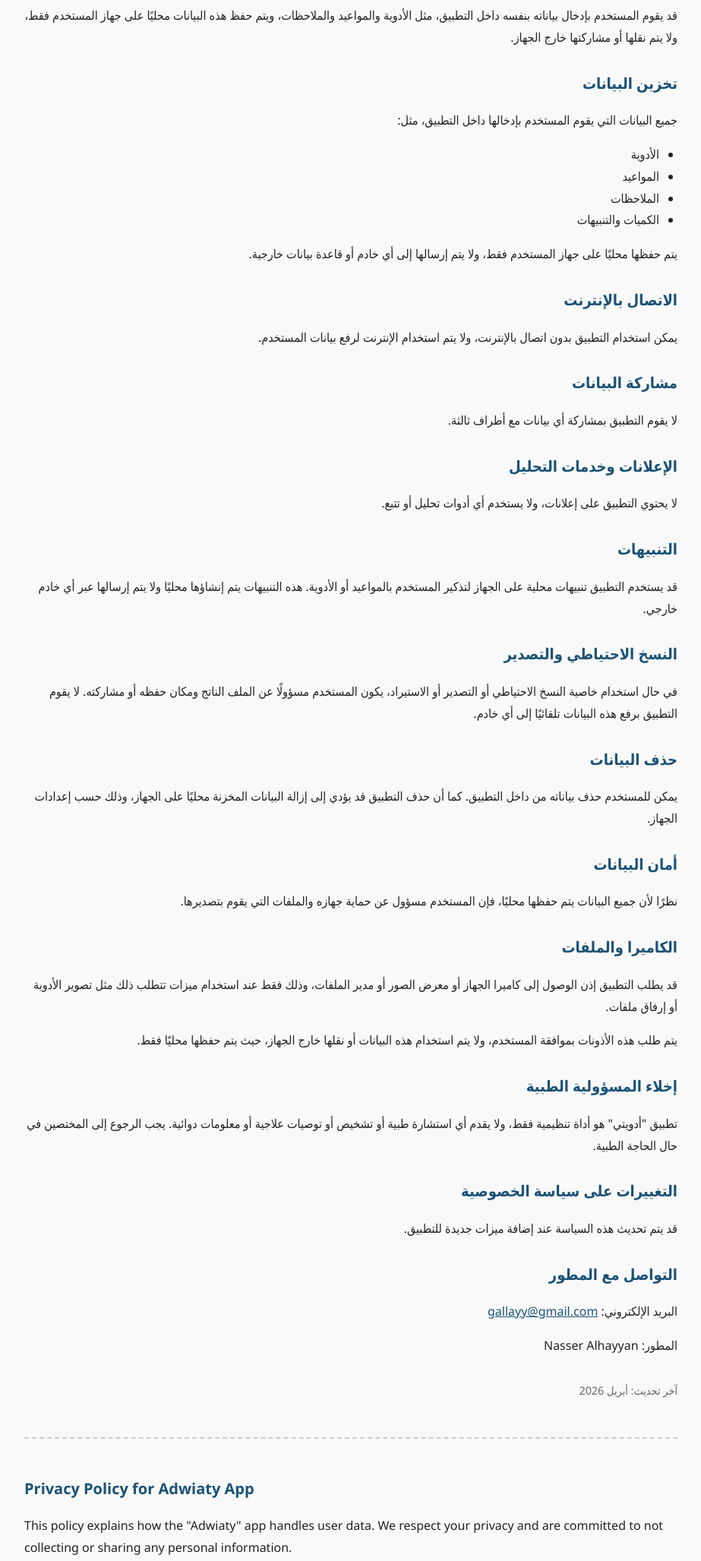
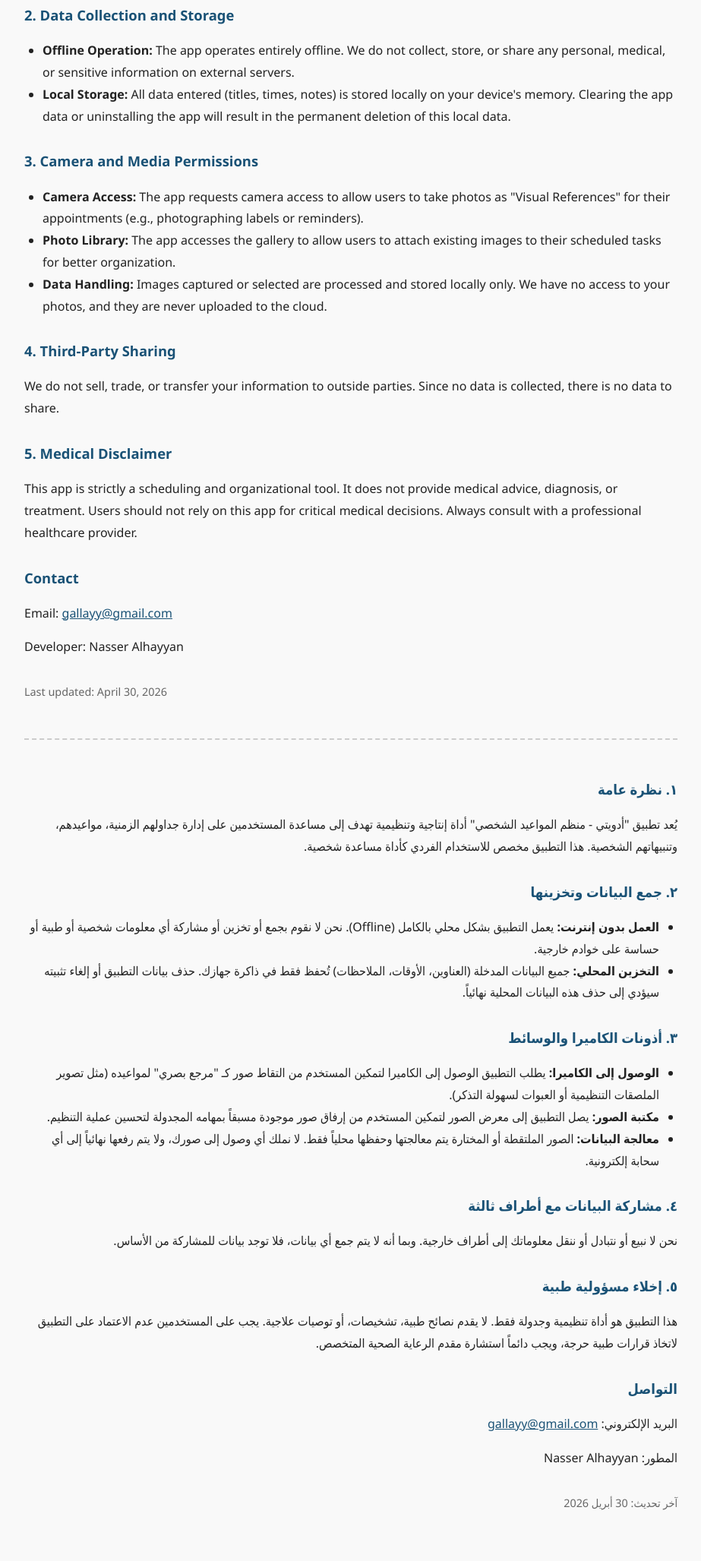
Before and after one commit to nasaa1nasaa-crypto/adwiaty-privacy, a plain HTML site: page index.html in a window 1280 px wide. Shown: the part 378-2433 px from the top of the page at 76% size, without its empty margins (178-1101 px from the left). After the commit the page ends 2408 px from the top, so only its background shows below. Drawn offline with Linux system fonts and the light colour scheme.

Commit message:
Replace privacy policy with updated version

```diff
--- a/index.html
+++ b/index.html
@@ -20,10 +20,16 @@
       color: #1a5276;
       border-bottom: 2px solid #1a5276;
       padding-bottom: 10px;
+      margin-bottom: 8px;
+    }
+    .last-updated-top {
+      text-align: center;
+      color: #666;
+      font-size: 0.9em;
       margin-bottom: 32px;
     }
     h2 {
-      font-size: 1.25em;
+      font-size: 1.15em;
       color: #1a5276;
       margin-top: 28px;
     }
@@ -45,129 +51,74 @@
       padding-right: 0;
     }
     a { color: #1a5276; }
-    .last-updated {
-      color: #666;
-      font-size: 0.9em;
-      margin-top: 32px;
-    }
+    .last-updated { color: #666; font-size: 0.9em; margin-top: 32px; }
   </style>
 </head>
 <body>
 
   <h1>Privacy Policy / سياسة الخصوصية<br>أدويتي – Adwiaty</h1>
+  <p class="last-updated-top">Last Updated: April 30, 2026</p>
 
-  <!-- ===== النسخة العربية ===== -->
-  <section>
-    <h2>سياسة الخصوصية لتطبيق أدويتي</h2>
-    <p>توضح هذه السياسة كيفية تعامل تطبيق "أدويتي" مع بيانات المستخدمين. نحن نحترم خصوصيتك ونلتزم بعدم جمع أو مشاركة أي معلومات شخصية.</p>
+  <!-- ===== English Version ===== -->
+  <section class="en-section">
+    <h2>1. Overview</h2>
+    <p>"Adwiaty - Personal Planner" is a productivity and organizational tool designed to help users manage their daily schedules, appointments, and personal reminders. This application is intended for individual use as a personal assistant tool.</p>
 
-    <h2>جمع البيانات</h2>
-    <p>لا يقوم تطبيق "أدويتي" بجمع أو إرسال أي بيانات شخصية إلى خوادم خارجية، ولا يتطلب إنشاء حساب أو تسجيل دخول.</p>
-    <p>قد يقوم المستخدم بإدخال بياناته بنفسه داخل التطبيق، مثل الأدوية والمواعيد والملاحظات، ويتم حفظ هذه البيانات محليًا على جهاز المستخدم فقط، ولا يتم نقلها أو مشاركتها خارج الجهاز.</p>
+    <h2>2. Data Collection and Storage</h2>
+    <ul>
+      <li><strong>Offline Operation:</strong> The app operates entirely offline. We do not collect, store, or share any personal, medical, or sensitive information on external servers.</li>
+      <li><strong>Local Storage:</strong> All data entered (titles, times, notes) is stored locally on your device's memory. Clearing the app data or uninstalling the app will result in the permanent deletion of this local data.</li>
+    </ul>
 
-    <h2>تخزين البيانات</h2>
-    <p>جميع البيانات التي يقوم المستخدم بإدخالها داخل التطبيق، مثل:</p>
+    <h2>3. Camera and Media Permissions</h2>
     <ul>
-      <li>الأدوية</li>
-      <li>المواعيد</li>
-      <li>الملاحظات</li>
-      <li>الكميات والتنبيهات</li>
+      <li><strong>Camera Access:</strong> The app requests camera access to allow users to take photos as "Visual References" for their appointments (e.g., photographing labels or reminders).</li>
+      <li><strong>Photo Library:</strong> The app accesses the gallery to allow users to attach existing images to their scheduled tasks for better organization.</li>
+      <li><strong>Data Handling:</strong> Images captured or selected are processed and stored locally only. We have no access to your photos, and they are never uploaded to the cloud.</li>
     </ul>
-    <p>يتم حفظها محليًا على جهاز المستخدم فقط، ولا يتم إرسالها إلى أي خادم أو قاعدة بيانات خارجية.</p>
 
-    <h2>الاتصال بالإنترنت</h2>
-    <p>يمكن استخدام التطبيق بدون اتصال بالإنترنت، ولا يتم استخدام الإنترنت لرفع بيانات المستخدم.</p>
+    <h2>4. Third-Party Sharing</h2>
+    <p>We do not sell, trade, or transfer your information to outside parties. Since no data is collected, there is no data to share.</p>
 
-    <h2>مشاركة البيانات</h2>
-    <p>لا يقوم التطبيق بمشاركة أي بيانات مع أطراف ثالثة.</p>
+    <h2>5. Medical Disclaimer</h2>
+    <p>This app is strictly a scheduling and organizational tool. It does not provide medical advice, diagnosis, or treatment. Users should not rely on this app for critical medical decisions. Always consult with a professional healthcare provider.</p>
 
-    <h2>الإعلانات وخدمات التحليل</h2>
-    <p>لا يحتوي التطبيق على إعلانات، ولا يستخدم أي أدوات تحليل أو تتبع.</p>
-
-    <h2>التنبيهات</h2>
-    <p>قد يستخدم التطبيق تنبيهات محلية على الجهاز لتذكير المستخدم بالمواعيد أو الأدوية. هذه التنبيهات يتم إنشاؤها محليًا ولا يتم إرسالها عبر أي خادم خارجي.</p>
-
-    <h2>النسخ الاحتياطي والتصدير</h2>
-    <p>في حال استخدام خاصية النسخ الاحتياطي أو التصدير أو الاستيراد، يكون المستخدم مسؤولًا عن الملف الناتج ومكان حفظه أو مشاركته. لا يقوم التطبيق برفع هذه البيانات تلقائيًا إلى أي خادم.</p>
-
-    <h2>حذف البيانات</h2>
-    <p>يمكن للمستخدم حذف بياناته من داخل التطبيق. كما أن حذف التطبيق قد يؤدي إلى إزالة البيانات المخزنة محليًا على الجهاز، وذلك حسب إعدادات الجهاز.</p>
-
-    <h2>أمان البيانات</h2>
-    <p>نظرًا لأن جميع البيانات يتم حفظها محليًا، فإن المستخدم مسؤول عن حماية جهازه والملفات التي يقوم بتصديرها.</p>
-
-    <h2>الكاميرا والملفات</h2>
-    <p>قد يطلب التطبيق إذن الوصول إلى كاميرا الجهاز أو معرض الصور أو مدير الملفات، وذلك فقط عند استخدام ميزات تتطلب ذلك مثل تصوير الأدوية أو إرفاق ملفات.</p>
-    <p>يتم طلب هذه الأذونات بموافقة المستخدم، ولا يتم استخدام هذه البيانات أو نقلها خارج الجهاز، حيث يتم حفظها محليًا فقط.</p>
-
-    <h2>إخلاء المسؤولية الطبية</h2>
-    <p>تطبيق "أدويتي" هو أداة تنظيمية فقط، ولا يقدم أي استشارة طبية أو تشخيص أو توصيات علاجية أو معلومات دوائية. يجب الرجوع إلى المختصين في حال الحاجة الطبية.</p>
-
-    <h2>التغييرات على سياسة الخصوصية</h2>
-    <p>قد يتم تحديث هذه السياسة عند إضافة ميزات جديدة للتطبيق.</p>
-
-    <h2>التواصل مع المطور</h2>
-    <p>البريد الإلكتروني: <a href="mailto:gallayy@gmail.com">gallayy@gmail.com</a></p>
-    <p>المطور: Nasser Alhayyan</p>
-    <p class="last-updated">آخر تحديث: أبريل 2026</p>
+    <h2>Contact</h2>
+    <p>Email: <a href="mailto:gallayy@gmail.com">gallayy@gmail.com</a></p>
+    <p>Developer: Nasser Alhayyan</p>
+    <p class="last-updated">Last updated: April 30, 2026</p>
   </section>
 
   <hr class="section-divider" />
 
-  <!-- ===== English Version ===== -->
-  <section class="en-section">
-    <h2>Privacy Policy for Adwiaty App</h2>
-    <p>This policy explains how the "Adwiaty" app handles user data. We respect your privacy and are committed to not collecting or sharing any personal information.</p>
+  <!-- ===== النسخة العربية ===== -->
+  <section>
+    <h2>١. نظرة عامة</h2>
+    <p>يُعد تطبيق "أدويتي - منظم المواعيد الشخصي" أداة إنتاجية وتنظيمية تهدف إلى مساعدة المستخدمين على إدارة جداولهم الزمنية، مواعيدهم، وتنبيهاتهم الشخصية. هذا التطبيق مخصص للاستخدام الفردي كأداة مساعدة شخصية.</p>
 
-    <h2>Data Collection</h2>
-    <p>Adwiaty does not collect or transmit any personal data to external servers. The app does not require account creation or login.</p>
-    <p>Users may enter their own data within the app, such as medications, appointments, and notes. This data is stored locally on the user's device only and is never transferred or shared outside the device.</p>
+    <h2>٢. جمع البيانات وتخزينها</h2>
+    <ul>
+      <li><strong>العمل بدون إنترنت:</strong> يعمل التطبيق بشكل محلي بالكامل (Offline). نحن لا نقوم بجمع أو تخزين أو مشاركة أي معلومات شخصية أو طبية أو حساسة على خوادم خارجية.</li>
+      <li><strong>التخزين المحلي:</strong> جميع البيانات المدخلة (العناوين، الأوقات، الملاحظات) تُحفظ فقط في ذاكرة جهازك. حذف بيانات التطبيق أو إلغاء تثبيته سيؤدي إلى حذف هذه البيانات المحلية نهائياً.</li>
+    </ul>
 
-    <h2>Data Storage</h2>
-    <p>All data entered by the user within the app, such as:</p>
+    <h2>٣. أذونات الكاميرا والوسائط</h2>
     <ul>
-      <li>Medications</li>
-      <li>Appointments</li>
-      <li>Notes</li>
-      <li>Quantities and reminders</li>
+      <li><strong>الوصول إلى الكاميرا:</strong> يطلب التطبيق الوصول إلى الكاميرا لتمكين المستخدم من التقاط صور كـ "مرجع بصري" لمواعيده (مثل تصوير الملصقات التنظيمية أو العبوات لسهولة التذكر).</li>
+      <li><strong>مكتبة الصور:</strong> يصل التطبيق إلى معرض الصور لتمكين المستخدم من إرفاق صور موجودة مسبقاً بمهامه المجدولة لتحسين عملية التنظيم.</li>
+      <li><strong>معالجة البيانات:</strong> الصور الملتقطة أو المختارة يتم معالجتها وحفظها محلياً فقط. لا نملك أي وصول إلى صورك، ولا يتم رفعها نهائياً إلى أي سحابة إلكترونية.</li>
     </ul>
-    <p>is stored locally on the user's device only and is never transmitted to any external server or database.</p>
 
-    <h2>Internet Connectivity</h2>
-    <p>The app can be used fully offline. The internet is not used to upload any user data.</p>
+    <h2>٤. مشاركة البيانات مع أطراف ثالثة</h2>
+    <p>نحن لا نبيع أو نتبادل أو ننقل معلوماتك إلى أطراف خارجية. وبما أنه لا يتم جمع أي بيانات، فلا توجد بيانات للمشاركة من الأساس.</p>
 
-    <h2>Data Sharing</h2>
-    <p>The app does not share any data with third parties.</p>
+    <h2>٥. إخلاء مسؤولية طبية</h2>
+    <p>هذا التطبيق هو أداة تنظيمية وجدولة فقط. لا يقدم نصائح طبية، تشخيصات، أو توصيات علاجية. يجب على المستخدمين عدم الاعتماد على التطبيق لاتخاذ قرارات طبية حرجة، ويجب دائماً استشارة مقدم الرعاية الصحية المتخصص.</p>
 
-    <h2>Ads and Analytics</h2>
-    <p>The app contains no advertisements and does not use any analytics or tracking tools.</p>
-
-    <h2>Notifications</h2>
-    <p>The app may use local device notifications to remind users of appointments or medications. These notifications are generated locally and are not sent through any external server.</p>
-
-    <h2>Backup and Export</h2>
-    <p>When using the backup, export, or import features, the user is responsible for the resulting file and where it is saved or shared. The app does not automatically upload this data to any server.</p>
-
-    <h2>Data Deletion</h2>
-    <p>Users can delete their data from within the app. Uninstalling the app may also remove locally stored data, depending on the device settings.</p>
-
-    <h2>Data Security</h2>
-    <p>Since all data is stored locally, the user is responsible for securing their device and any files they export.</p>
-
-    <h2>Camera and File Access</h2>
-    <p>The app may request permission to access the device camera, photo gallery, or file manager, only when using features that require it, such as photographing medications or attaching files.</p>
-    <p>These permissions are requested with the user's consent. The associated data is not used or transferred outside the device and is stored locally only.</p>
-
-    <h2>Medical Disclaimer</h2>
-    <p>Adwiaty is an organizational tool only. It does not provide medical advice, diagnoses, treatment recommendations, or pharmaceutical information. Please consult a qualified healthcare professional for any medical needs.</p>
-
-    <h2>Changes to This Privacy Policy</h2>
-    <p>This policy may be updated when new features are added to the app.</p>
-
-    <h2>Contact the Developer</h2>
-    <p>Email: <a href="mailto:gallayy@gmail.com">gallayy@gmail.com</a></p>
-    <p>Developer: Nasser Alhayyan</p>
-    <p class="last-updated">Last updated: April 2026</p>
+    <h2>التواصل</h2>
+    <p>البريد الإلكتروني: <a href="mailto:gallayy@gmail.com">gallayy@gmail.com</a></p>
+    <p>المطور: Nasser Alhayyan</p>
+    <p class="last-updated">آخر تحديث: 30 أبريل 2026</p>
   </section>
 
 </body>
```
